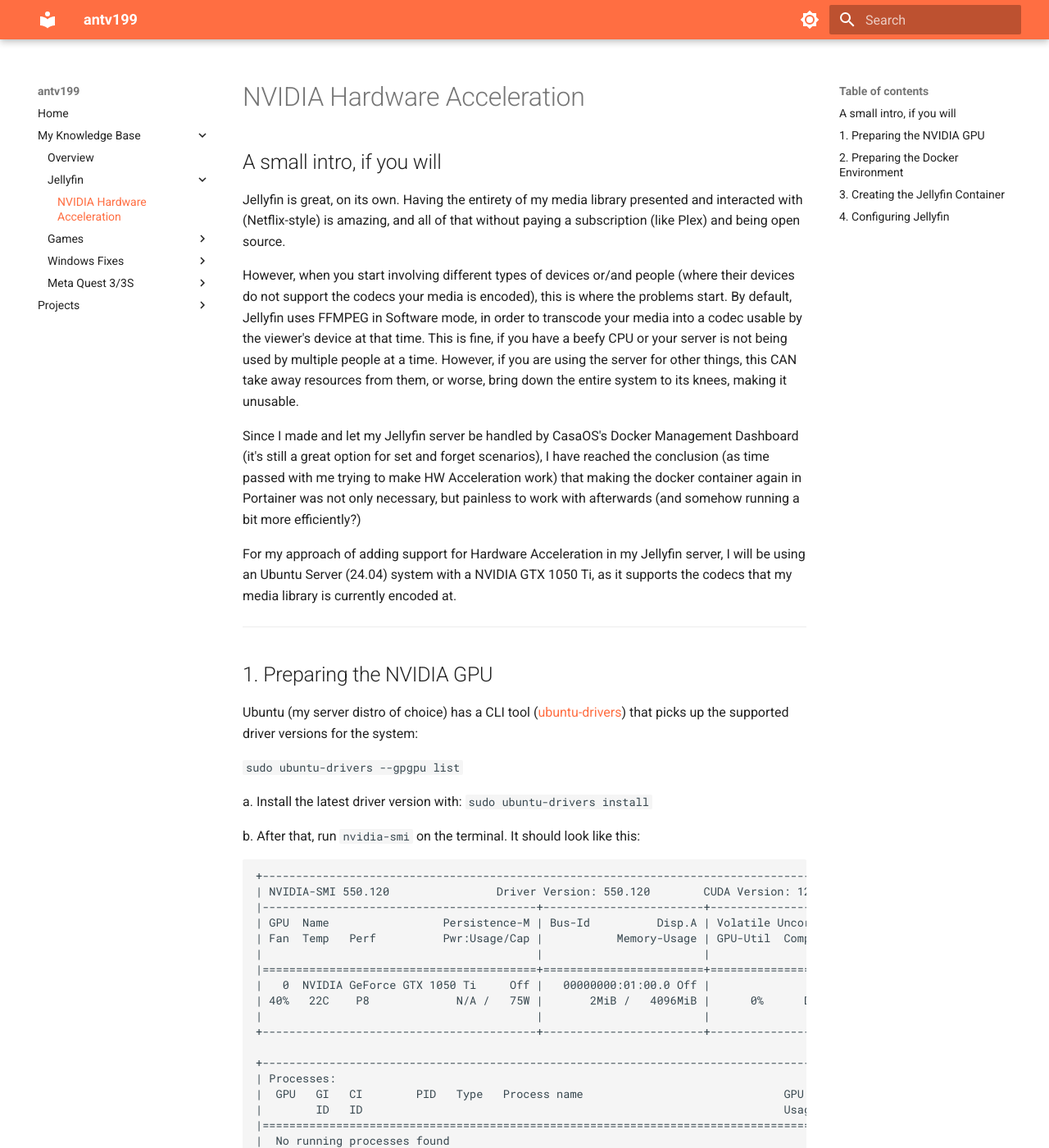
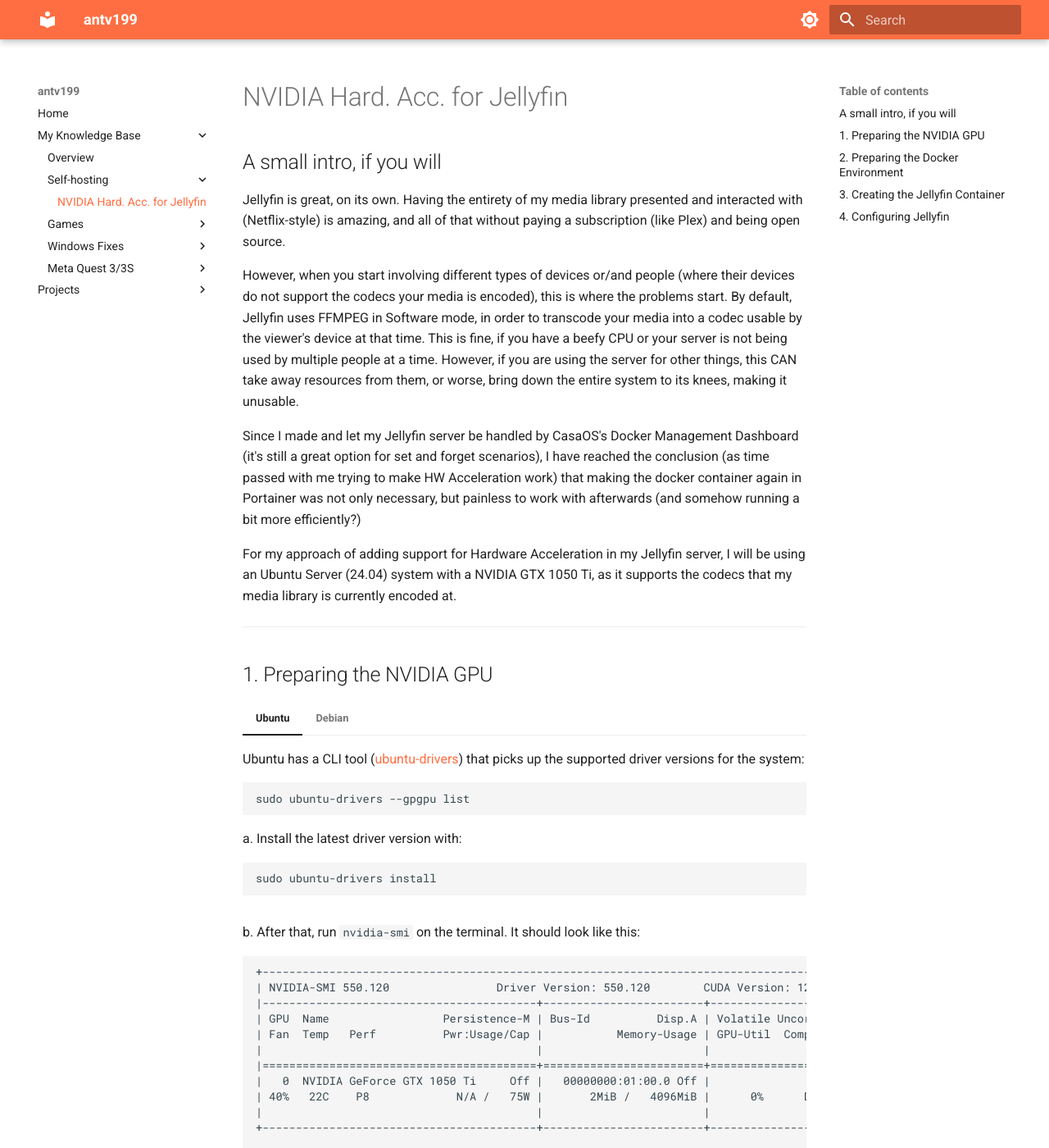
Before and after one commit to antv199/antv199.github.io, an MkDocs documentation site: the page built from docs/knowledge-base/selfhosting/jellyfin-nvidia-hw-acc.md, in a window 1280 px wide and 1400 px high. Shown: the whole window at 82% size. Built offline with MkDocs 1.6.1 and Material for MkDocs 9.7.7, drawn with Linux system fonts in a browser that asks for light colours; some of the changed lines change nothing that is shown.

Commit message:
Move Jellyfin NVIDIA guide to self-hosting
Rename the Jellyfin NVIDIA HW acceleration guide and its images from docs/knowledge-base/jellyfin/nvidia-hw-acc to docs/knowledge-base/selfhosting/jellyfin-nvidia-hw-acc and update image links in the markdown. Adjust the article content formatting (Ubuntu section refactor, added Debian steps, and explicit sh code blocks). Update mkdocs.yml to move the page into the "Self-hosting" nav, enable the theme feature content.tabs.link, and add markdown extensions (attr_list and pymdownx.tabbed with alternate_style).

````diff
--- a/docs/knowledge-base/jellyfin/nvidia-hw-acc.md
+++ b/docs/knowledge-base/selfhosting/jellyfin-nvidia-hw-acc.md
@@ -10,11 +10,38 @@
 ---
 
 ## 1. Preparing the NVIDIA GPU
-Ubuntu (my server distro of choice) has a CLI tool ([ubuntu-drivers](https://ubuntu.com/server/docs/nvidia-drivers-installation)) that picks up the supported driver versions for the system:
 
-```sudo ubuntu-drivers --gpgpu list```
 
-a. Install the latest driver version with: ``sudo ubuntu-drivers install``
+=== "Ubuntu"
+    Ubuntu has a CLI tool ([ubuntu-drivers](https://ubuntu.com/server/docs/nvidia-drivers-installation)) that picks up the supported driver versions for the system:
+
+    ```sh
+    sudo ubuntu-drivers --gpgpu list
+    ```
+
+    a. Install the latest driver version with:
+    ```sh
+    sudo ubuntu-drivers install
+    ```
+
+=== "Debian"
+    a.1 Open the repo sources list and update
+
+    ```sh
+    sudo nano /etc/apt/sources.list
+    sudo apt update
+    ```
+
+    a.2 Add the following line to the end of the file:
+
+    ```
+    deb http://deb.debian.org/debian/ bookworm main contrib non-free non-free-firmware
+    ```
+
+    a.3
+    ```sh
+    sudo apt install linux-headers-$(uname -r)
+    ```
 
 b. After that, run `nvidia-smi` on the terminal. It should look like this:
 	```
@@ -62,11 +89,11 @@
 
 b. Go to Host -> Setup
 
-  ![alt text](nvidia-hw-acc/portainerhostsetup.png)
+  ![alt text](jellyfin-nvidia-hw-acc/portainerhostsetup.png)
 
 c. Toggle 'Show GPU in the UI' on, press 'Add GPU', name it whatever you want and paste the UUID you copied earlier. It should look like this:
 
-  ![alt text](nvidia-hw-acc/portainergpuadd.png)
+  ![alt text](jellyfin-nvidia-hw-acc/portainergpuadd.png)
 
 d. Click on 'Save configuration'.
 
@@ -119,14 +146,14 @@
 a. Go to the Jellyfin web interface (http://IPADDRESS:8096) and login with your credentials.
 b. Go to the Admin Dashboard (Top left user icon) -> (Under Administration) Dashboard -> Playback -> Transcoding.
 
-![alt text](nvidia-hw-acc/jellyfinuserbutton.png)
+![alt text](jellyfin-nvidia-hw-acc/jellyfinuserbutton.png)
 
-![alt text](nvidia-hw-acc/jellyfinadmindash.png)
+![alt text](jellyfin-nvidia-hw-acc/jellyfinadmindash.png)
 
-![alt text](nvidia-hw-acc/jellyfintcadmingmenu.png)
+![alt text](jellyfin-nvidia-hw-acc/jellyfintcadmingmenu.png)
 
 c. On the Hardware Acceleration section, select "NVIDIA NVDEC" as the hardware acceleration method. And, depending on your GPU, you can select the appropriate codecs.
 
-![alt text](nvidia-hw-acc/jellyfintcpage.png)
+![alt text](jellyfin-nvidia-hw-acc/jellyfintcpage.png)
 
 d. Scroll down, save the changes and restart the Jellyfin server.
--- a/mkdocs.yml
+++ b/mkdocs.yml
@@ -4,8 +4,8 @@
  - Home: "index.md"
  - My Knowledge Base:
      - Overview: "knowledge-base/index.md"
-     - Jellyfin:
-         - NVIDIA Hardware Acceleration: "knowledge-base/jellyfin/nvidia-hw-acc.md"
+     - Self-hosting:
+         - NVIDIA Hard. Acc. for Jellyfin: "knowledge-base/selfhosting/jellyfin-nvidia-hw-acc.md"
      - Games:
          - Helldivers 2: "knowledge-base/games/helldivers2.md"
          - Borderlands GOTY: "knowledge-base/games/borderlandsgoty.md"
@@ -26,6 +26,7 @@
 theme:
  features:
     - navigation.top
+    - content.tabs.link
  name: material
  palette:
     - scheme: default
@@ -51,10 +52,13 @@
     toc_depth: "3"
     permalink: "#"
 
+ - attr_list
  - pymdownx.caret
  - pymdownx.mark
  - pymdownx.tilde
  - pymdownx.superfences
+ - pymdownx.tabbed:
+      alternate_style: true
  - pymdownx.highlight
  - pymdownx.inlinehilite
 
````
Also changed, not shown: docs/knowledge-base/selfhosting/jellyfin-nvidia-hw-acc/jellyfinadmindash.png (renamed from docs/knowledge-base/jellyfin/nvidia-hw-acc/jellyfinadmindash.png), docs/knowledge-base/selfhosting/jellyfin-nvidia-hw-acc/jellyfintcadmingmenu.png (renamed from docs/knowledge-base/jellyfin/nvidia-hw-acc/jellyfintcadmingmenu.png), docs/knowledge-base/selfhosting/jellyfin-nvidia-hw-acc/jellyfintcpage.png (renamed from docs/knowledge-base/jellyfin/nvidia-hw-acc/jellyfintcpage.png), docs/knowledge-base/selfhosting/jellyfin-nvidia-hw-acc/jellyfinuserbutton.png (renamed from docs/knowledge-base/jellyfin/nvidia-hw-acc/jellyfinuserbutton.png), docs/knowledge-base/selfhosting/jellyfin-nvidia-hw-acc/portainergpuadd.png (renamed from docs/knowledge-base/jellyfin/nvidia-hw-acc/portainergpuadd.png), docs/knowledge-base/selfhosting/jellyfin-nvidia-hw-acc/portainerhostsetup.png (renamed from docs/knowledge-base/jellyfin/nvidia-hw-acc/portainerhostsetup.png).
